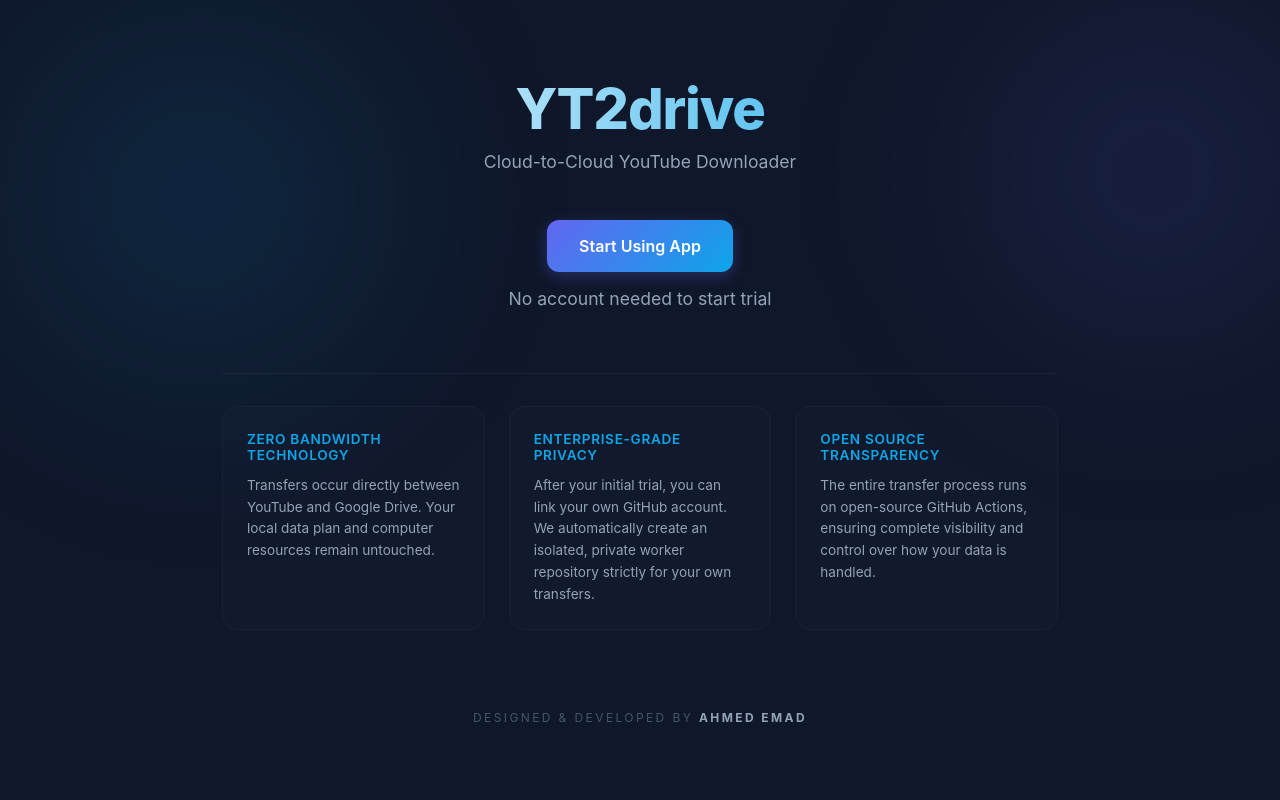
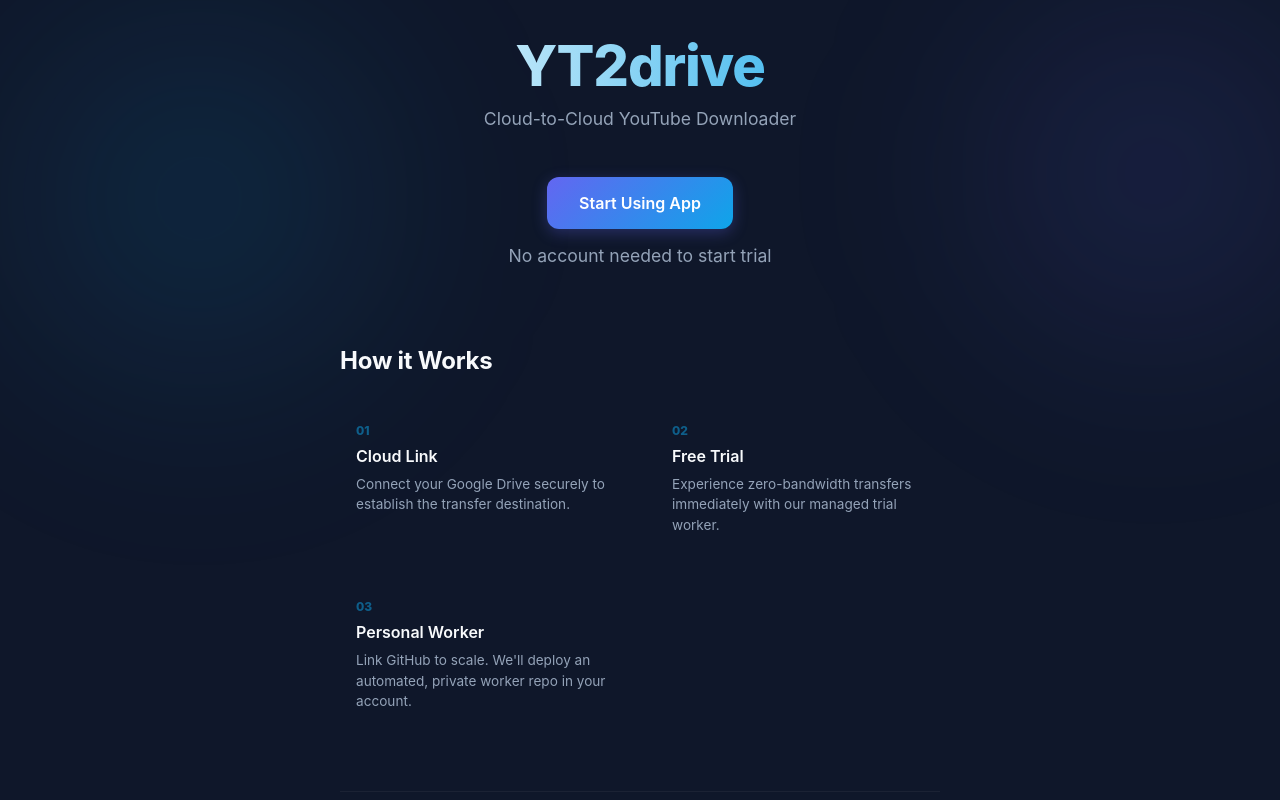
Before and after one commit to AhmedConan1915/YT2drive, a React (Vite) app: page / in a window 1280 px wide. Shown: the top 800 px of the page. Built offline with nearby package versions, Linux system fonts and the light colour scheme.

Commit message:
Final Polish: Professional instructional UI and hyper-detailed setup guide

```diff
--- a/src/App.jsx
+++ b/src/App.jsx
@@ -166,18 +166,39 @@ function App() {
 
         {status && <div className="status-card">{status}</div>}
 
+        <div className="setup-guide-container">
+          <h2>How it Works</h2>
+          <div className="setup-steps">
+            <div className="step">
+              <span className="step-num">01</span>
+              <h4>Cloud Link</h4>
+              <p>Connect your Google Drive securely to establish the transfer destination.</p>
+            </div>
+            <div className="step">
+              <span className="step-num">02</span>
+              <h4>Free Trial</h4>
+              <p>Experience zero-bandwidth transfers immediately with our managed trial worker.</p>
+            </div>
+            <div className="step">
+              <span className="step-num">03</span>
+              <h4>Personal Worker</h4>
+              <p>Link GitHub to scale. We'll deploy an automated, private worker repo in your account.</p>
+            </div>
+          </div>
+        </div>
+
         <section className="info-grid">
           <div className="info-card">
-            <h3>Zero Bandwidth Technology</h3>
-            <p>Transfers occur directly between YouTube and Google Drive. Your local data plan and computer resources remain untouched.</p>
+            <h3>Zero Bandwidth</h3>
+            <p>Direct cloud-to-cloud streams bypass your device data and local network completely.</p>
           </div>
           <div className="info-card">
-            <h3>Enterprise-Grade Privacy</h3>
-            <p>After your initial trial, you can link your own GitHub account. We automatically create an isolated, private worker repository strictly for your own transfers.</p>
+            <h3>Isolated Security</h3>
+            <p>Your transfers run in your own private environments with end-to-end encryption.</p>
           </div>
           <div className="info-card">
-            <h3>Open Source Transparency</h3>
-            <p>The entire transfer process runs on open-source GitHub Actions, ensuring complete visibility and control over how your data is handled.</p>
+            <h3>Infinite Scalability</h3>
+            <p>Leverage cloud infrastructure to handle 4K videos and massive playlists with ease.</p>
           </div>
         </section>
 
```
